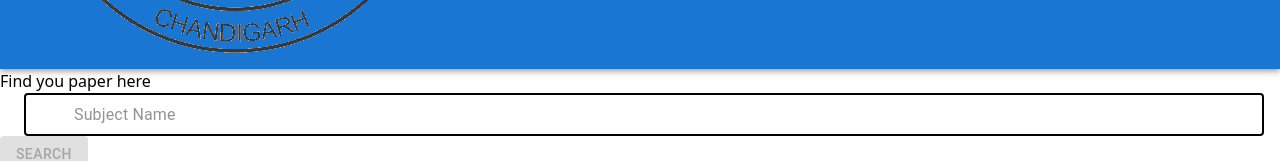
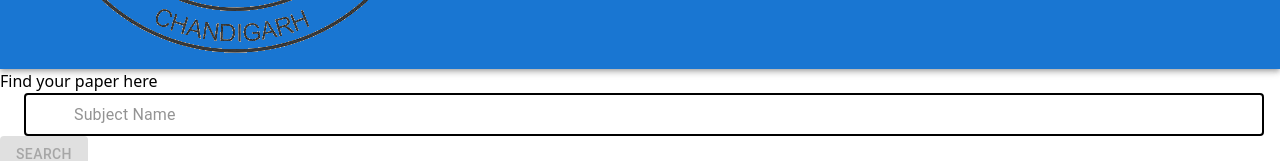
Before and after one commit to SUGAM-ARORA/pecpapers, a React (Vite) app in the folder frontend/: page /browse in a window 1280 px wide. Shown: the part 352-513 px from the top of the page. Built offline with nearby package versions, Linux system fonts and the light colour scheme; no server answers; some icons are missing.

Commit message:
meta data added minor changes of button diable enable google ad

```diff
--- a/frontend/index.html
+++ b/frontend/index.html
@@ -15,6 +15,8 @@
     <meta name="description" content="Download and Upload PEC previous year papers for all departments. Filter by subject, semester, and exam type. Get easy access to Punjab Engineering College exam archives.">
     <meta property="og:url" content="https://pecpapers-ufo6.vercel.app/">
     <meta property="og:title" content="Punjab Engineering College(PEC) Exam Papers Archive" />
+
+    <meta name="google-adsense-account" content="ca-pub-1903859543209030">
   </head>
   <!-- Google tag (gtag.js) -->
   <script
--- a/frontend/src/Pages/Browse.jsx
+++ b/frontend/src/Pages/Browse.jsx
@@ -136,7 +136,7 @@ const Browse = () => {
 
   return (
     <div className='flex flex-col m-5'>
-      <span className='text-4xl font-semibold'>Find you paper here</span>
+      <span className='text-4xl font-semibold'>Find your paper here</span>
 
       <div id='search' className='flex flex-row mt-4 '>
         <Search sx={{
```
